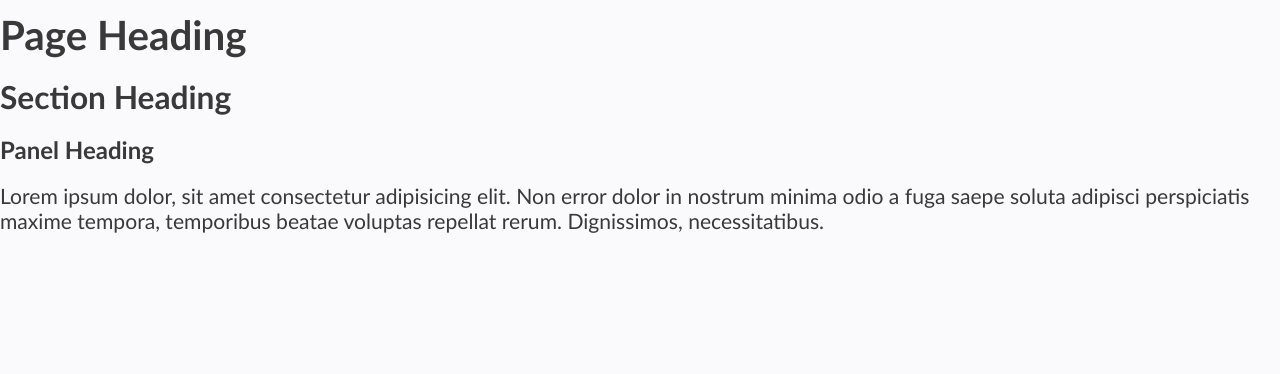
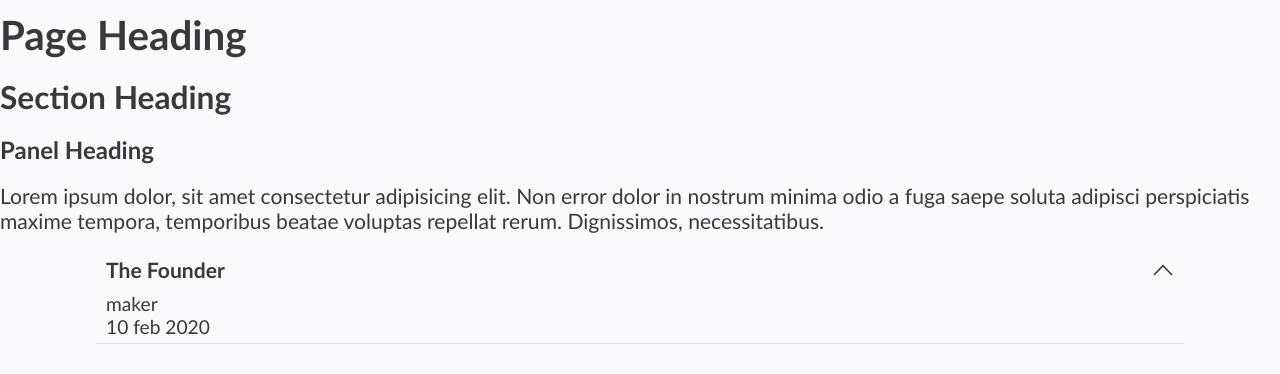
Before and after one commit to nology-tech/Union-Client-Project, a React (Vite) app: page / in a window 1280 px wide. Shown: the top 374 px of the page. Built offline with nearby package versions, Linux system fonts and the light colour scheme.

Commit message:
Added base style, and functionality

```diff
--- /dev/null
+++ b/src/components/EventCard/EventCard.scss
@@ -0,0 +1,24 @@
+@use "../../styles/variables" as *;
+
+.event-card {
+  margin: auto;
+  max-width: 85%;
+  padding: 5px 10px;
+  font-family: $classic-content;
+  border-bottom: 1px solid $color-light-grey;
+  &__header {
+    display: flex;
+    align-items: center;
+    font-family: $classic-header;
+  }
+  &__arrow {
+    height: 22px;
+    cursor: pointer;
+  }
+  &__ul {
+    list-style: none;
+  }
+  &__li {
+    color: $color-grey;
+  }
+}
--- /dev/null
+++ b/src/components/EventCard/EventCard.tsx
@@ -0,0 +1,66 @@
+import { useState } from "react";
+import "./EventCard.scss";
+import arrow from "../../assets/images/arrow.svg";
+
+type EventCardProps = {
+  title: string;
+  maker: string;
+  date: string;
+  textContent: string;
+  gallery: string;
+  //   buttonText: string;
+  //   buttonVariant: string;
+  //   buttonFunction: ChangeEventHandler<HTMLButtonElement>;
+};
+
+const EventCard = ({
+  title,
+  maker,
+  date,
+  textContent,
+  gallery,
+}: //   buttonText,
+//   buttonVariant,
+//   buttonFunction,
+EventCardProps) => {
+  const [showInfo, setShowInfo] = useState<boolean>(false);
+
+  const toggleDisplay = () => {
+    if (showInfo) {
+      setShowInfo(false);
+    } else {
+      setShowInfo(true);
+    }
+  };
+
+  return (
+    <div className="event-card">
+      <div className="event-card__main">
+        <div className="event-card__header">
+          <h4 className="event-card__title">{title}</h4>
+          <img
+            className="event-card__arrow"
+            src={arrow}
+            alt="arrow"
+            onClick={toggleDisplay}
+          />
+        </div>
+        <div className="event-card__ul">
+          <li className="even-card__li">{maker}</li>
+          <li className="even-card__li">{date}</li>
+        </div>
+      </div>
+      {showInfo && (
+        <div className="event-card__info">
+          <p className="event-card__text">{textContent}</p>
+          <div className="event-card__gallery">
+            <h4>Gallery</h4>
+            <div className="event-card__gallery--scroll">{gallery}</div>
+          </div>
+        </div>
+      )}
+    </div>
+  );
+};
+
+export default EventCard;
--- a/src/pages/Home/Home.tsx
+++ b/src/pages/Home/Home.tsx
@@ -1,3 +1,4 @@
+import EventCard from "../../components/EventCard/EventCard";
 import Layout from "../../components/Layout/Layout";
 
 const Home = () => {
@@ -12,6 +13,13 @@ const Home = () => {
         maxime tempora, temporibus beatae voluptas repellat rerum. Dignissimos,
         necessitatibus.
       </p>
+      <EventCard
+        title="The Founder"
+        maker="maker"
+        date="10 feb 2020"
+        textContent="blahblah"
+        gallery="pictures"
+      />
     </Layout>
   );
 };
```
Also changed, not shown: src/assets/images/arrow.svg (added).
